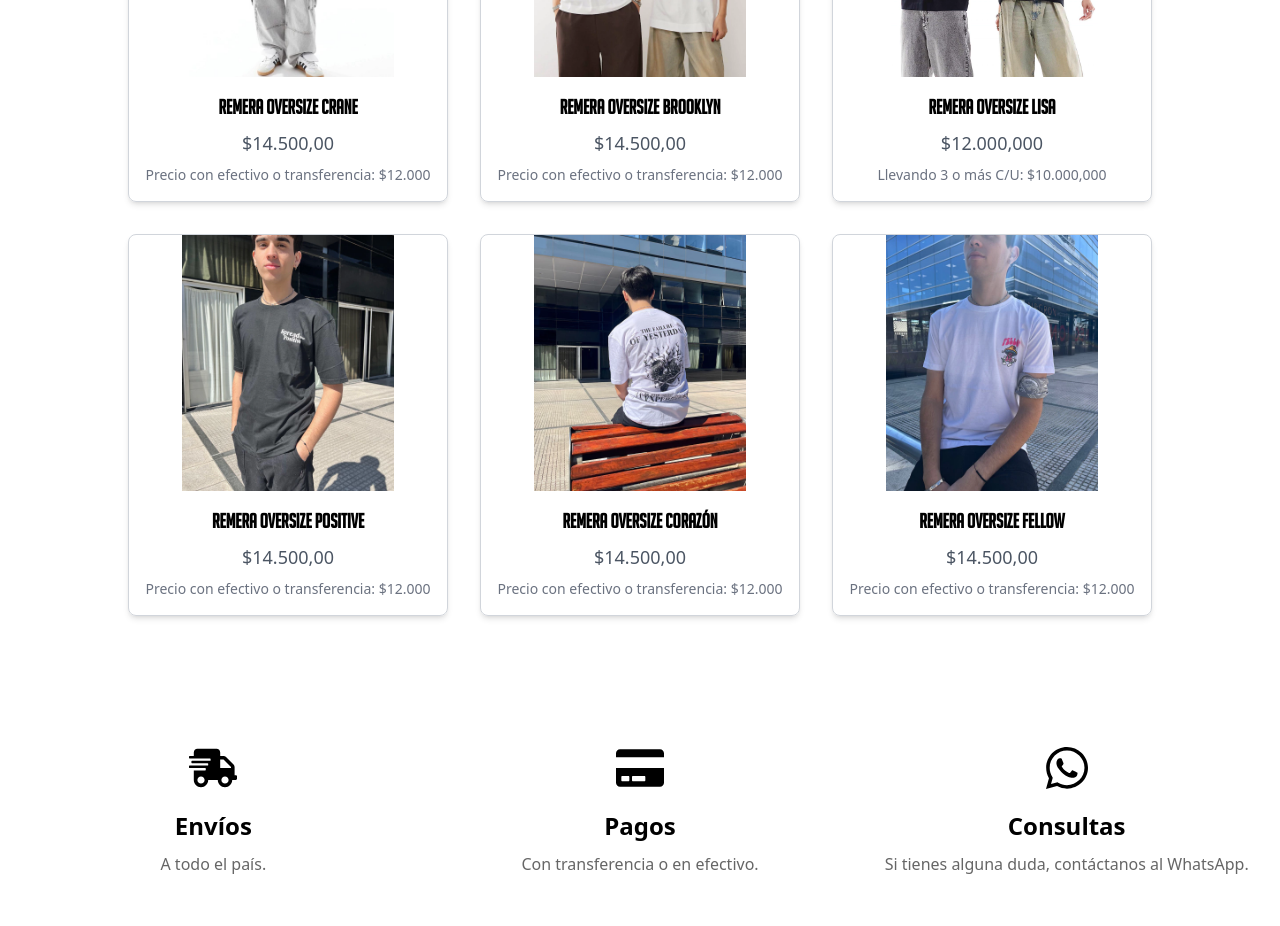
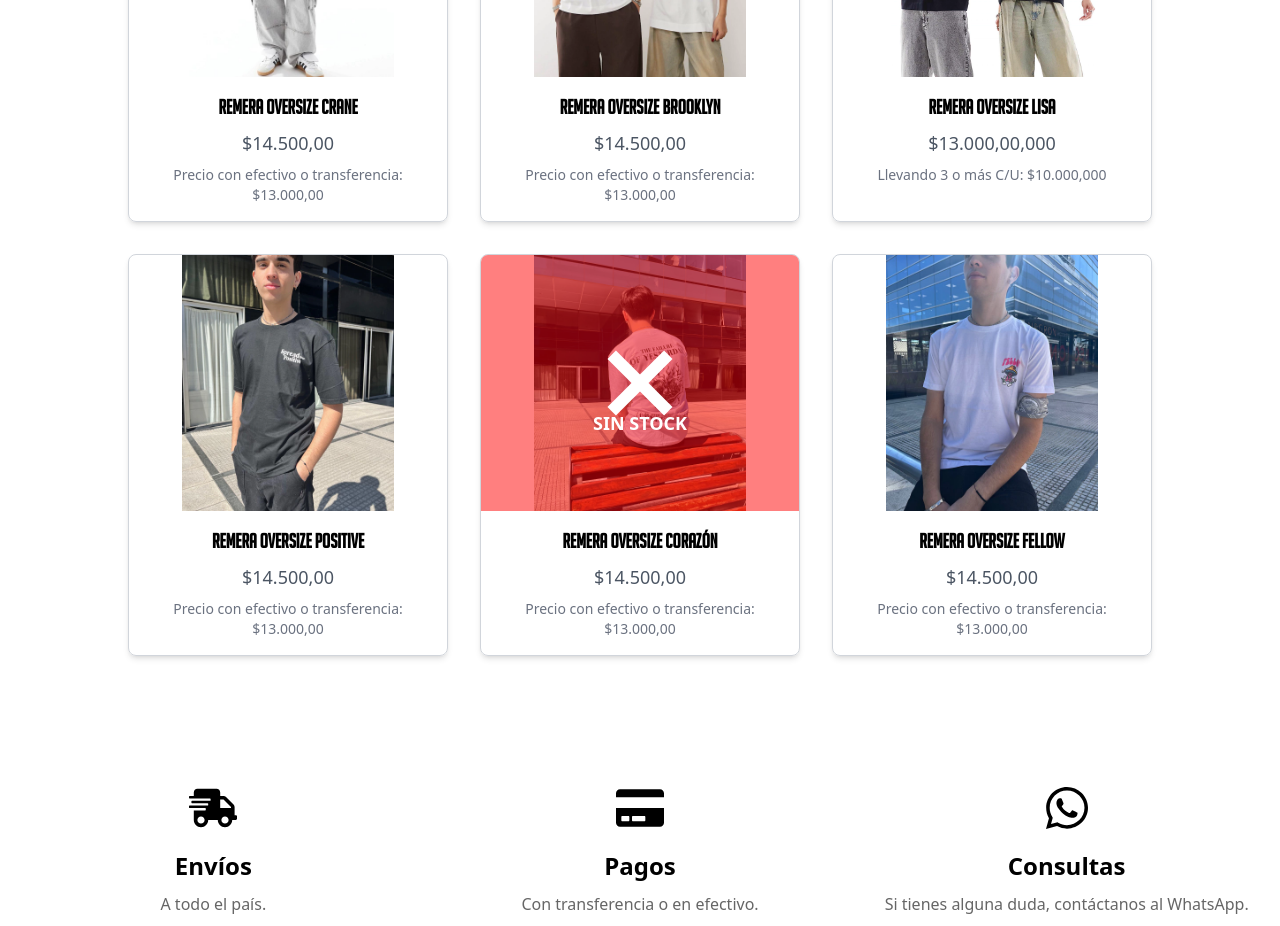
Before and after one commit to SoftFusion-Technologies/front-regia-soft, a React (Vite) app: page / in a window 1280 px wide. Shown: the part 1040-1966 px from the top of the page. Built offline with nearby package versions, Linux system fonts and the light colour scheme; a web font is replaced by a local one.

Commit message:
Se mejora un poco la web

```diff
--- /dev/null
+++ b/src/Config/SinStock.jsx
@@ -0,0 +1,13 @@
+import React from 'react';
+import '../Styles/Config/SinStock.css'; // Estilos específicos para el componente
+
+const SinStock = () => {
+  return (
+    <div className="sin-stock-overlay">
+      <div className="cross"></div>
+      <p className="sin-stock-text mt-20">SIN STOCK</p>
+    </div>
+  );
+};
+
+export default SinStock;
--- a/src/Pages/FeaturedProducts.jsx
+++ b/src/Pages/FeaturedProducts.jsx
@@ -1,5 +1,6 @@
 import React from 'react';
 import { Link } from 'react-router-dom'; // Importar Link
+import SinStock from '../Config/SinStock'; // Asegúrate de importar el componente
 
 export const sizes = [
   { id: 1, name: 'XS' }, // Extra pequeño
@@ -29,7 +30,7 @@ export const products = [
     imageBack: '/ProductsDestacados/ImgCraneBack.webp',
     title: 'REMERA OVERSIZE CRANE',
     price: '$14.500,00',
-    priceDetails: 'Precio con efectivo o transferencia: $12.000',
+    priceDetails: 'Precio con efectivo o transferencia: $13.000,00',
     description: `
       La Remera OVERSIZE CRANE, la prenda ideal para quienes buscan comodidad y estilo.
       Esta remera oversize de manga corta está fabricada con:
@@ -49,7 +50,7 @@ export const products = [
     imageBack: '/ProductsDestacados/Remeras OVer Brooklyn.webp',
     title: 'REMERA OVERSIZE BROOKLYN',
     price: '$14.500,00',
-    priceDetails: 'Precio con efectivo o transferencia: $12.000',
+    priceDetails: 'Precio con efectivo o transferencia: $13.000,00',
     description: `
       La Remera "Brooklyn", la prenda ideal para quienes buscan comodidad y estilo. Esta remera oversize de manga corta.
 
@@ -65,7 +66,7 @@ export const products = [
     imageFront: '/ProductsDestacados/Remera over lisa 1.webp',
     imageBack: '/ProductsDestacados/Remera over lisa 2.webp',
     title: 'REMERA OVERSIZE LISA',
-    price: '$12.000,000',
+    price: '$13.000,00,000',
     priceDetails: 'Llevando 3 o más C/U: $10.000,000',
     description: `
      REMERA OVERSIZE LISA
@@ -84,7 +85,7 @@ Nota: Las fotos han sido tomadas a luz natural con cámaras no profesionales, po
     imageBack: '/ProductsDestacados/Remeras OVer Positive Back.webp',
     title: 'REMERA OVERSIZE POSITIVE',
     price: '$14.500,00',
-    priceDetails: 'Precio con efectivo o transferencia: $12.000',
+    priceDetails: 'Precio con efectivo o transferencia: $13.000,00',
     description: `
     REMERA OVERSIZE POSITIVE
 La Remera "Positive", la prenda ideal para quienes buscan comodidad y estilo. Esta remera oversize de manga corta.
@@ -102,7 +103,7 @@ Nota: Las fotos han sido tomadas a luz natural con cámaras no profesionales, po
     imageBack: '/ProductsDestacados/Remeras OVer Crazon 2.webp',
     title: 'REMERA OVERSIZE CORAZÓN',
     price: '$14.500,00',
-    priceDetails: 'Precio con efectivo o transferencia: $12.000',
+    priceDetails: 'Precio con efectivo o transferencia: $13.000,00',
     description: `
     REMERA OVERSIZE CORAZÓN
 La Remera "Corazón", la prenda ideal para quienes buscan comodidad y estilo. Esta remera oversize de manga corta.
@@ -120,7 +121,7 @@ Nota: Las fotos han sido tomadas a luz natural con cámaras no profesionales, po
     imageBack: '/ProductsDestacados/Remeras Fellow Blanca.webp',
     title: 'REMERA OVERSIZE FELLOW',
     price: '$14.500,00',
-    priceDetails: 'Precio con efectivo o transferencia: $12.000',
+    priceDetails: 'Precio con efectivo o transferencia: $13.000,00',
     description: `
    REMERA CLASICA FELLOW
 La Remera "Fellow". Esta remera corte clásico de manga corta.
@@ -165,6 +166,8 @@ const FeaturedProducts = () => {
                 alt={`${product.title} espalda`}
                 className="w-full h-full object-contain opacity-0 group-hover:opacity-100 absolute top-0 left-0 transition-opacity duration-1000 ease-in-out"
               />
+              {/* Si el producto tiene id 2, mostramos el componente SinStock */}
+              {product.id === 5 && <SinStock />}
             </div>
             <div className="p-4">
               <h3 className="text-xl font-semibold font-bignoodle text-center">
--- /dev/null
+++ b/src/Styles/Config/SinStock.css
@@ -0,0 +1,54 @@
+.sin-stock-overlay {
+  position: absolute;
+  top: 0;
+  left: 0;
+  width: 100%;
+  height: 100%;
+  display: flex;
+  justify-content: center;
+  align-items: center;
+  flex-direction: column;
+  background-color: rgba(255, 0, 0, 0.5); /* Fondo rojo con opacidad */
+  z-index: 10; /* Asegura que esté por encima de la imagen */
+}
+
+.cross {
+  width: 80px; /* Ajusta el tamaño de la cruz */
+  height: 80px;
+  background-color: transparent;
+  position: relative;
+  transform: rotate(45deg);
+  z-index: 20;
+}
+
+.cross::before,
+.cross::after {
+  content: '';
+  position: absolute;
+  background-color: white;
+}
+
+.cross::before {
+  width: 80px; /* Ajusta el tamaño del brazo horizontal */
+  height: 12px; /* Ajusta el grosor del brazo horizontal */
+  top: 50%;
+  left: 0;
+  transform: translateY(-50%);
+}
+
+.cross::after {
+  width: 12px; /* Ajusta el grosor del brazo vertical */
+  height: 80px; /* Ajusta el tamaño del brazo vertical */
+  left: 50%;
+  top: 0;
+  transform: translateX(-50%);
+}
+
+.sin-stock-text {
+  position: absolute;
+  color: white;
+  font-size: 18px;
+  font-weight: bold;
+  z-index: 100;
+  text-align: center;
+}
```
